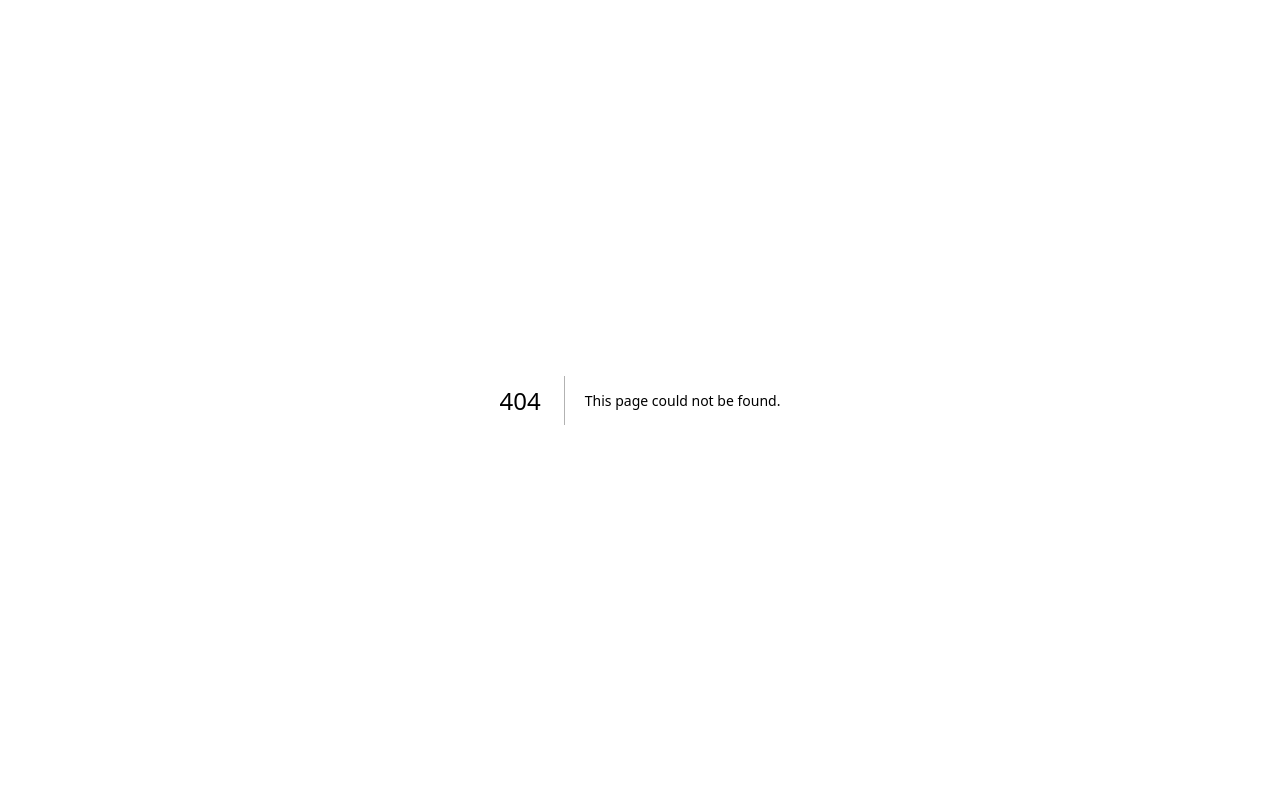
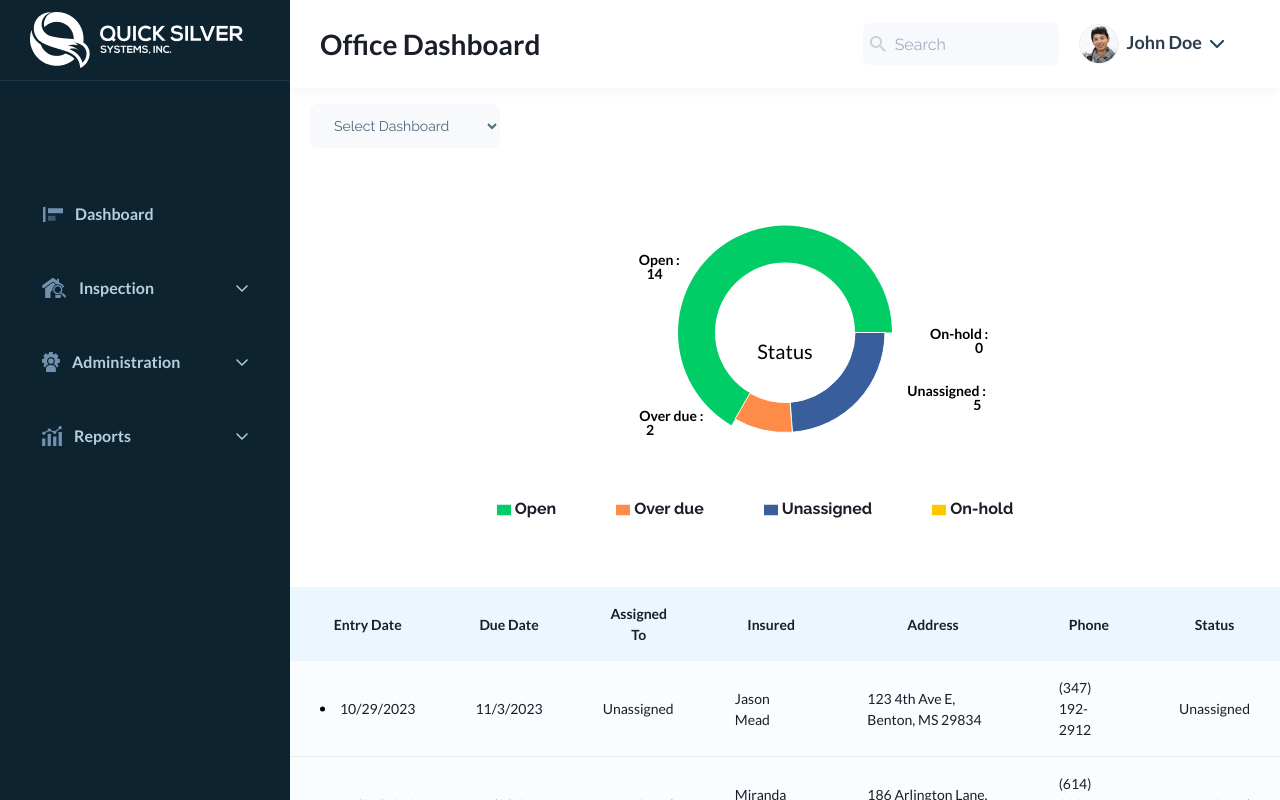
Before and after one commit to nipaaa/quick-silver, a Next.js app: page /dashboard in a window 1280 px wide. Before the commit this address had no page. Built offline with nearby package versions, Linux system fonts and the light colour scheme.

Commit message:
dashboard page add

```diff
--- a/package.json
+++ b/package.json
@@ -11,7 +11,8 @@
   "dependencies": {
     "next": "14.0.4",
     "react": "^18",
-    "react-dom": "^18"
+    "react-dom": "^18",
+    "recharts": "^2.10.4"
   },
   "devDependencies": {
     "autoprefixer": "^10.4.16",
--- /dev/null
+++ b/src/Components/OfficeLocation/Entries.js
@@ -0,0 +1,39 @@
+import { officeEntries } from "@/Utils/SidebarElement";
+import React from "react";
+
+
+const Entries = () => {
+  return (
+    <div className="office_entries">
+      <table className="fs_14">
+        <thead>
+          <tr>
+            <th>Entry Date</th>
+            <th>Due Date</th>
+            <th>Assigned To</th>
+            <th>Insured</th>
+            <th>Address</th>
+            <th>Phone</th>
+            <th>Status</th>
+          </tr>
+        </thead>
+        <tbody>
+          {officeEntries.map((data, index) => (
+            <tr key={index}>
+              <td className="dot">{data.entryDate}</td>
+              <td>{data.dueDate}</td>
+              <td>{data.assigned}</td>
+              <td>{data.insured} </td>
+              <td>{data.address}</td>
+              <td>{data.phone}</td>
+              <td>{data.status}</td>
+            </tr>
+          ))}
+        </tbody>
+      </table>
+      <p className="fs_14 table_result">Showing 5 to 5 of 5 entries</p>
+    </div>
+  );
+};
+
+export default Entries;
--- /dev/null
+++ b/src/Components/OfficeLocation/Map.js
@@ -0,0 +1,18 @@
+import React from "react";
+
+const Map = () => {
+  return (
+    <div className="mb-5">
+      <iframe
+        src="https://www.google.com/maps/embed?pb=!1m18!1m12!1m3!1d12591.330969590024!2d-122.48931173015919!3d37.91097198068033!2m3!1f0!2f0!3f0!3m2!1i1024!2i768!4f13.1!3m3!1m2!1s0x80859b318bb56f43%3A0x944030c6761081f8!2sParadise%20Cay%2C%20CA%2094920%2C%20USA!5e0!3m2!1sen!2sbd!4v1701497974315!5m2!1sen!2sbd"
+        width="100%"
+        height="450"
+        allowfullscreen=""
+        loading="lazy"
+        referrerPolicy="no-referrer-when-downgrade"
+      ></iframe>
+    </div>
+  );
+};
+
+export default Map;
--- /dev/null
+++ b/src/Components/OfficeLocation/StatusChart.js
@@ -0,0 +1,131 @@
+import React from "react";
+import {
+  Cell,
+  Legend,
+  Pie,
+  PieChart,
+  ResponsiveContainer,
+  Sector,
+} from "recharts";
+
+const renderActiveShape = (props) => {
+  const { cx, cy, innerRadius, outerRadius, startAngle, endAngle, fill } =
+    props;
+
+  return (
+    <g>
+      <Sector
+        cx={cx}
+        cy={cy}
+        innerRadius={innerRadius}
+        outerRadius={outerRadius + 7}
+        startAngle={startAngle}
+        endAngle={endAngle}
+        fill={fill}
+      />
+    </g>
+  );
+};
+
+const StatusChart = () => {
+  const data = [
+    { name: "Open", value: 14 },
+    { name: "Over due", value: 2 },
+    { name: "Unassigned", value: 5 },
+    { name: "On-hold", value: 0 },
+  ];
+
+  const renderCustomLabel = ({
+    cx,
+    cy,
+    midAngle,
+    innerRadius,
+    outerRadius,
+    percent,
+    index,
+    payload,
+  }) => {
+    const radius = innerRadius + (outerRadius - innerRadius) * 0.5;
+    const x = cx + radius * Math.cos((-midAngle * Math.PI) / 180);
+    const y = cy + radius * Math.sin((-midAngle * Math.PI) / 180);
+
+    // Move the label away from the chart
+    const labelOffset = 60;
+
+    // Calculate text length of the label name
+    const nameLength = payload.name.length * 7; // Adjust the multiplier based on your font and style
+
+    return (
+      <text
+        x={x}
+        y={y}
+        fill="black"
+        textAnchor={x > cx ? "start" : "end"}
+        dominantBaseline="central"
+        style={{ fontSize: "14px", fontWeight: "bold" }}
+      >
+        {/* Label name */}
+        <tspan
+          x={x + (x > cx ? labelOffset : -labelOffset)}
+        >{`${payload.name} : `}</tspan>
+
+        {/* Label value */}
+        <tspan
+          dy="1em"
+          x={
+            x + (x > cx ? labelOffset + nameLength : -labelOffset - nameLength)
+          }
+          textAnchor="middle"
+        >
+          {`${payload.value}`}
+        </tspan>
+      </text>
+    );
+  };
+
+  const COLORS = ["#00CD66", "#FF8B48", "#385F9C", "#FFC700"];
+  const activeIndex = data.findIndex((item) => item.name === "Open");
+
+  return (
+    <div style={{ height: "373px", marginBottom: "50px" }}>
+      <ResponsiveContainer>
+        <PieChart width="100% " height="100%">
+          <Pie
+            activeIndex={activeIndex}
+            activeShape={renderActiveShape}
+            data={data}
+            // cx={400}
+            // cy={200}
+            innerRadius={70}
+            outerRadius={100}
+            fill="#8884d8"
+            dataKey="value"
+            labelLine={null}
+            label={renderCustomLabel}
+            isAnimationActive={false}
+          >
+            {data.map((entry, index) => (
+              <Cell
+                key={`cell-${index}`}
+                fill={COLORS[index % COLORS.length]}
+              />
+            ))}
+          </Pie>
+          <text
+            x="50%"
+            y="50%"
+            fill="#000"
+            textAnchor="middle"
+            dominantBaseline="central"
+            style={{ fontSize: "20px" }}
+          >
+            Status
+          </text>
+          <Legend verticalAlign="bottom" height={36} />
+        </PieChart>
+      </ResponsiveContainer>
+    </div>
+  );
+};
+
+export default StatusChart;
--- /dev/null
+++ b/src/Components/Shared/Header.js
@@ -0,0 +1,63 @@
+import profile from "../../assets/profile.png";
+import arrow from "../../assets/green-arrow.png";
+import dot from "../../assets/dot.png";
+import manage from "../../assets/manage.png";
+import signOut from "../../assets/sign-out.png";
+import { useState } from "react";
+import Link from "next/link";
+
+const Header = () => {
+  const [show, setShow] = useState(false);
+  return (
+    <div className="header ">
+      <h2 className="text-[28px] font-bold">Office Dashboard</h2>
+      <div className="flex items-center gap-5">
+        <input type="search" placeholder="Search" />
+        <div
+          onClick={() => setShow(!show)}
+          className="flex items-center gap-2 w-full profile "
+        >
+          <img
+            height={40}
+            width={40}
+            className="rounded-full"
+            src={profile.src}
+            alt=""
+          />
+          <p className="name">John Doe</p>
+          <img src={arrow.src} alt="" />
+        </div>
+        {show && (
+          <div className="flex items-start gap-4 justify-between profile_box fs_18">
+            <div className="flex items-start gap-4  ">
+              <img
+                height={59}
+                width={59}
+                className="rounded-full"
+                src={profile.src}
+                alt=""
+              />
+              <div>
+                <div>
+                  <p className="name ">John Doe</p>
+                  <p className="email ">john.doe@gmail.com</p>
+                </div>
+                <Link className=" flex items-center gap-3 " href="#">
+                  <img src={manage.src} alt="" />
+                  Manage account
+                </Link>
+                <Link className=" flex items-center gap-3" href="#">
+                  <img src={signOut.src} alt="" />
+                  Sign Out
+                </Link>
+              </div>
+            </div>
+            <img src={dot.src} alt="" />
+          </div>
+        )}
+      </div>
+    </div>
+  );
+};
+
+export default Header;
--- a/src/Components/Sidebar.jsx
+++ b/src/Components/Sidebar.js
@@ -1,9 +1,8 @@
-import { Link } from "react-router-dom";
-import { sidebarElement } from "../../Utils/SidebarElement";
-import logo from "../../assets/logo.png";
-import arrow from "../../assets/down-arrow.png";
-import "./Dashboard.css";
+import logo from "../assets/logo.png";
+import arrow from "../assets/down-arrow.png";
 import { useState } from "react";
+import Link from "next/link";
+import { sidebarElement } from "@/Utils/SidebarElement";
 
 const Sidebar = () => {
   const [openIndex, setOpenIndex] = useState(null);
@@ -14,30 +13,36 @@ const Sidebar = () => {
 
   return (
     <div className="sidebar">
-      <Link to="/" className="logo d-inline-block">
-        <img src={logo} alt="" />
+      <Link href="/" className="logo inline-block">
+        <img src={logo.src} alt="" />
       </Link>
       {sidebarElement.map((data, index) => (
         <div key={index}>
           <Link
             onClick={() => handleDropdownClick(index)}
-            to="#"
-            className={`link fs-6 ${openIndex === index ? "active" : ""}`}
+            href="#"
+            className={`link ${openIndex === index ? "active" : ""}`}
           >
-            <div className="d-flex align-items-center gap-3">
-              <img src={data.pic} alt="" />
+            <div className="flex items-center gap-3">
+              <img src={data.pic.src} alt="" />
               <p>{data.title}</p>
             </div>
-            {data.dropdown && <img className={openIndex === index && "arrow"} src={arrow} alt="" />}
+            {data.dropdown && (
+              <img
+                className={openIndex === index && "arrow"}
+                src={arrow.src}
+                alt=""
+              />
+            )}
           </Link>
           {openIndex === index &&
             data.subtitle?.map((subData, subIndex) => (
               <div key={subIndex}>
                 <Link
-                  className="subLink d-flex align-items-center gap-3 fs-6"
-                  to={subData?.path}
+                  className="subLink flex items-center gap-3"
+                  href={`${subData?.path}`}
                 >
-                  <img src={subData.pic} alt="" />
+                  <img src={subData.pic.srcf} alt="" />
                   <p>{subData.title}</p>
                 </Link>
               </div>
--- a/src/Layout/DashboardLayout.js
+++ b/src/Layout/DashboardLayout.js
@@ -1,8 +1,8 @@
-import Sidebar from "../Components/Dashboard/Sidebar";
-import { Outlet } from "react-router-dom";
-import Header from "../Components/Shared/Header";
+import Header from "@/Components/Shared/Header";
+import Sidebar from "@/Components/Sidebar";
 
-const DashboardLayout = () => {
+
+const DashboardLayout = ({ children }) => {
   return (
     <div className="h-screen flex">
       <div className="flex-shrink-0">
@@ -10,7 +10,7 @@ const DashboardLayout = () => {
       </div>
       <div style={{ overflowY: "scroll" }} className="w-full">
         <Header />
-        <Outlet />
+        {children}
       </div>
     </div>
   );
--- /dev/null
+++ b/src/pages/dashboard/index.js
@@ -0,0 +1,34 @@
+import Entries from "@/Components/OfficeLocation/Entries";
+import Map from "@/Components/OfficeLocation/Map";
+import StatusChart from "@/Components/OfficeLocation/StatusChart";
+import DashboardLayout from "@/Layout/DashboardLayout";
+import React, { useState } from "react";
+
+const Dashboard = () => {
+  const [selectedDashboard, setSelectedDashboard] =
+    useState("Office Dashboard");
+
+  const handleDashboardChange = (event) => {
+    setSelectedDashboard(event.target.value);
+  };
+  return (
+    <DashboardLayout>
+      <div className="office_page">
+        <div className=" mt-4 ms-5 mb-4">
+          <select onChange={handleDashboardChange}>
+            <option disabled selected>
+              Select Dashboard
+            </option>
+            <option>Office Dashboard</option>
+            <option>Location Dashboard</option>
+          </select>
+        </div>
+        {selectedDashboard === "Office Dashboard" && <StatusChart />}
+        {selectedDashboard === "Location Dashboard" && <Map />}
+        <Entries />
+      </div>
+    </DashboardLayout>
+  );
+};
+
+export default Dashboard;
--- a/src/styles/globals.css
+++ b/src/styles/globals.css
@@ -407,3 +407,26 @@ label span {
   border-radius: 3px;
   background: var(--secondary-color-2nd-secondary-color-2nd-secondary-color, #1E4C5A);
 }
+
+li.recharts-legend-item {
+  margin-right: 60px !important;
+}
+
+span.recharts-legend-item-text {
+  color: var(--primary-1st-primary-color-primary-color, #191E29) !important;
+  font-family: 'Raleway', sans-serif;
+  font-size: 16px;
+  font-weight: 700;
+}
+
+.office_page select {
+  border-radius: var(--Border-Radius-lg, 8px);
+  background: #F8F9FD;
+  color: var(--secondary-color-2nd-secondary-color-shade-02, #4C6C78);
+  font-family: 'Raleway', sans-serif;
+  font-size: 14px;
+  font-weight: 400;
+  padding: 13px 20px;
+  width: unset;
+  border: none;
+}
```
Also changed, not shown: 1 other file (tests, documents, lock files or other folders).
